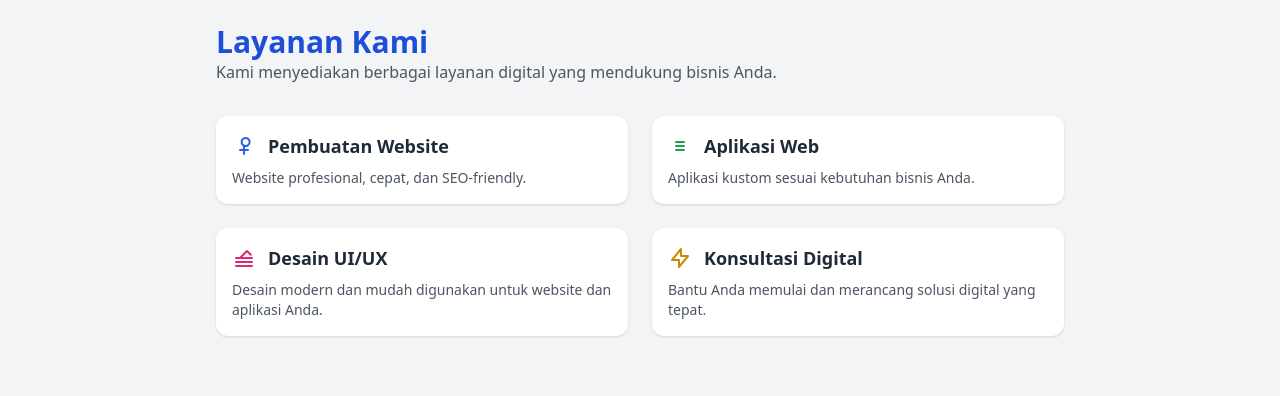
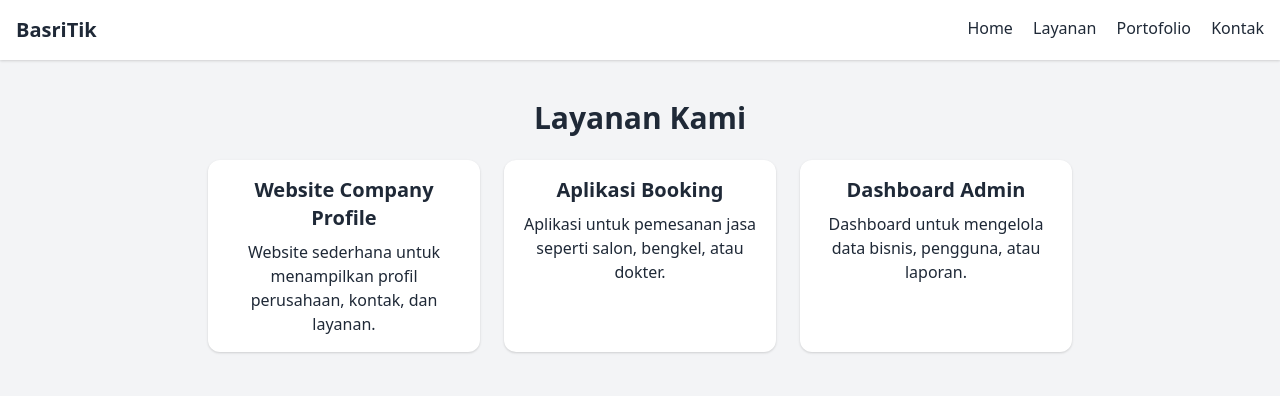
Before and after one commit to basrietik-gif/BasriTik.web, a plain HTML site: page services.html in a window 1280 px wide. Drawn offline with nearby package versions, Linux system fonts and the light colour scheme.

Commit message:
Add files via upload

```diff
--- a/services.html
+++ b/services.html
@@ -1,71 +1,37 @@
+
 <!DOCTYPE html>
 <html lang="id">
 <head>
   <meta charset="UTF-8" />
-  <meta name="viewport" content="width=device-width, initial-scale=1.0" />
-  <title>Layanan | Basrietik</title>
-  <script src="https://cdn.tailwindcss.com"></script>
+  <title>Layanan - BasriTik</title>
+  <link href="https://cdn.jsdelivr.net/npm/tailwindcss@2.2.19/dist/tailwind.min.css" rel="stylesheet" />
 </head>
 <body class="bg-gray-100 text-gray-800">
-  <div class="max-w-4xl mx-auto p-6">
-    <header class="mb-8">
-      <h1 class="text-3xl font-bold text-blue-700">Layanan Kami</h1>
-      <p class="text-gray-600">Kami menyediakan berbagai layanan digital yang mendukung bisnis Anda.</p>
-    </header>
-
-    <div class="grid md:grid-cols-2 gap-6">
-      <!-- Layanan 1 -->
-      <div class="bg-white rounded-xl p-4 shadow">
-        <div class="flex items-center gap-3 mb-2">
-          <svg xmlns="http://www.w3.org/2000/svg" class="h-6 w-6 text-blue-600" fill="none"
-            viewBox="0 0 24 24" stroke="currentColor">
-            <path stroke-linecap="round" stroke-linejoin="round" stroke-width="2"
-              d="M12 4.354a4 4 0 110 7.292 4 4 0 010-7.292zM12 12v8m-4-4h8" />
-          </svg>
-          <h3 class="text-lg font-bold">Pembuatan Website</h3>
-        </div>
-        <p class="text-sm text-gray-600">Website profesional, cepat, dan SEO-friendly.</p>
+  <nav class="bg-white shadow p-4 flex justify-between">
+    <div class="text-xl font-bold">BasriTik</div>
+    <div class="space-x-4">
+      <a href="index.html" class="hover:text-blue-600">Home</a>
+      <a href="services.html" class="hover:text-blue-600">Layanan</a>
+      <a href="portfolio.html" class="hover:text-blue-600">Portofolio</a>
+      <a href="contact.html" class="hover:text-blue-600">Kontak</a>
+    </div>
+  </nav>
+  <section class="max-w-4xl mx-auto py-10 px-4">
+    <h2 class="text-3xl font-bold mb-6 text-center">Layanan Kami</h2>
+    <div class="grid md:grid-cols-3 gap-6">
+      <div class="p-4 bg-white rounded-xl shadow text-center">
+        <h3 class="text-xl font-bold mb-2">Website Company Profile</h3>
+        <p>Website sederhana untuk menampilkan profil perusahaan, kontak, dan layanan.</p>
       </div>
-
-      <!-- Layanan 2 -->
-      <div class="bg-white rounded-xl p-4 shadow">
-        <div class="flex items-center gap-3 mb-2">
-          <svg xmlns="http://www.w3.org/2000/svg" class="h-6 w-6 text-green-600" fill="none"
-            viewBox="0 0 24 24" stroke="currentColor">
-            <path stroke-linecap="round" stroke-linejoin="round" stroke-width="2"
-              d="M8 16h8M8 12h8M8 8h8" />
-          </svg>
-          <h3 class="text-lg font-bold">Aplikasi Web</h3>
-        </div>
-        <p class="text-sm text-gray-600">Aplikasi kustom sesuai kebutuhan bisnis Anda.</p>
+      <div class="p-4 bg-white rounded-xl shadow text-center">
+        <h3 class="text-xl font-bold mb-2">Aplikasi Booking</h3>
+        <p>Aplikasi untuk pemesanan jasa seperti salon, bengkel, atau dokter.</p>
       </div>
-
-      <!-- Layanan 3 -->
-      <div class="bg-white rounded-xl p-4 shadow">
-        <div class="flex items-center gap-3 mb-2">
-          <svg xmlns="http://www.w3.org/2000/svg" class="h-6 w-6 text-pink-600" fill="none"
-            viewBox="0 0 24 24" stroke="currentColor">
-            <path stroke-linecap="round" stroke-linejoin="round" stroke-width="2"
-              d="M15.232 5.232l3.536 3.536M9 11l6-6M4 20h16M4 16h16M4 12h16" />
-          </svg>
-          <h3 class="text-lg font-bold">Desain UI/UX</h3>
-        </div>
-        <p class="text-sm text-gray-600">Desain modern dan mudah digunakan untuk website dan aplikasi Anda.</p>
-      </div>
-
-      <!-- Layanan 4 -->
-      <div class="bg-white rounded-xl p-4 shadow">
-        <div class="flex items-center gap-3 mb-2">
-          <svg xmlns="http://www.w3.org/2000/svg" class="h-6 w-6 text-yellow-600" fill="none"
-            viewBox="0 0 24 24" stroke="currentColor">
-            <path stroke-linecap="round" stroke-linejoin="round" stroke-width="2"
-              d="M13 10V3L4 14h7v7l9-11h-7z" />
-          </svg>
-          <h3 class="text-lg font-bold">Konsultasi Digital</h3>
-        </div>
-        <p class="text-sm text-gray-600">Bantu Anda memulai dan merancang solusi digital yang tepat.</p>
+      <div class="p-4 bg-white rounded-xl shadow text-center">
+        <h3 class="text-xl font-bold mb-2">Dashboard Admin</h3>
+        <p>Dashboard untuk mengelola data bisnis, pengguna, atau laporan.</p>
       </div>
     </div>
-  </div>
+  </section>
 </body>
 </html>
```
Also changed, not shown: index.html (+20 -29 lines), portfolio.html (+25 -14 lines).
